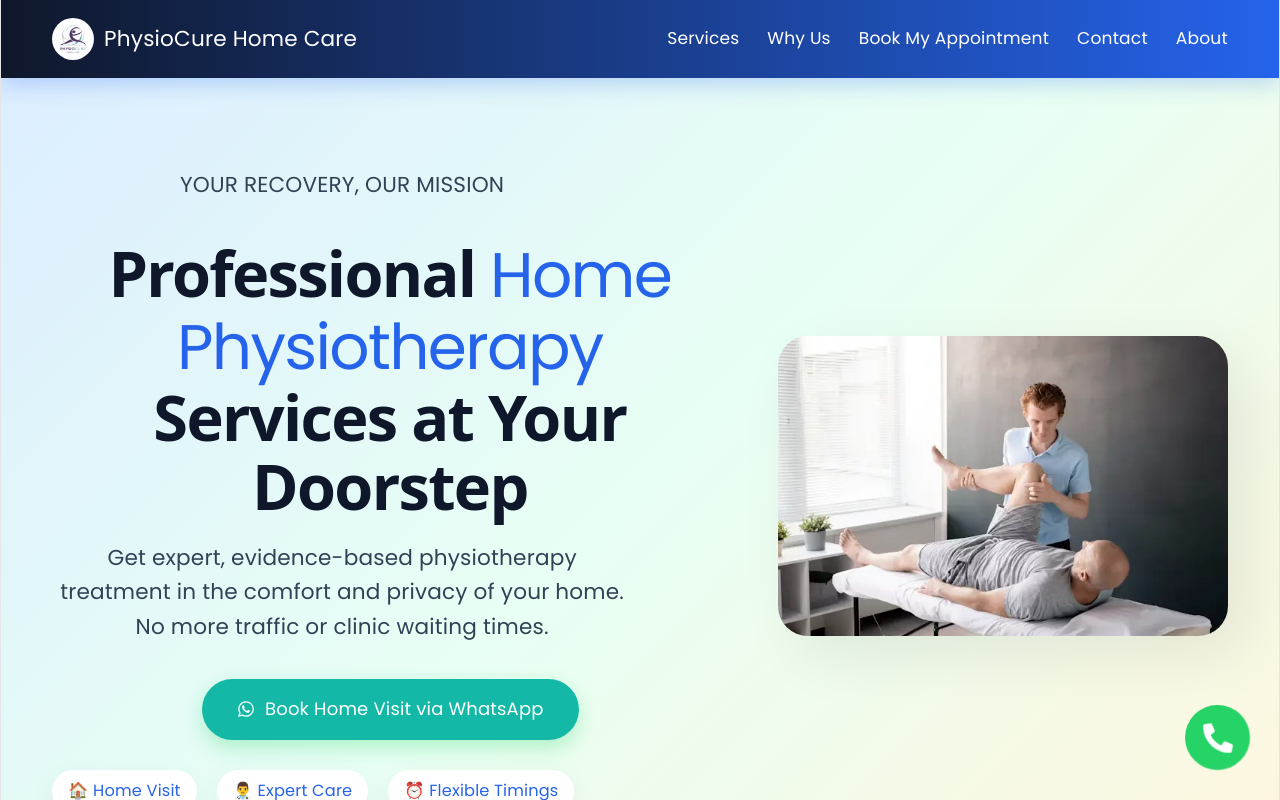
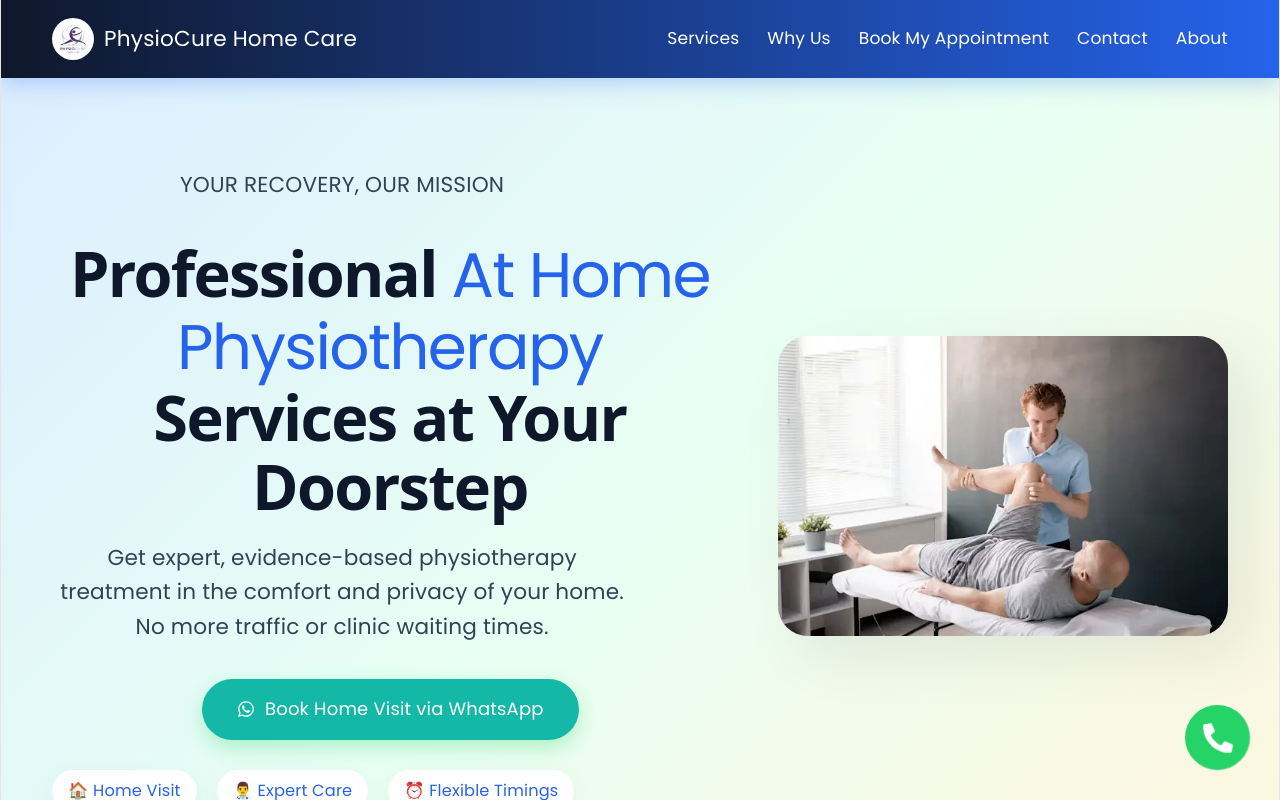
Before and after one commit to Taskeen04/PhysioCureHome-Care, a React (Vite) app: page / in a window 1280 px wide. Shown: the top 800 px of the page. Built offline with nearby package versions, Linux system fonts and the light colour scheme.

Commit message:
Added at

```diff
--- a/src/App.jsx
+++ b/src/App.jsx
@@ -73,7 +73,7 @@ const Hero = memo(() => {
     <section className="hero fade-in" aria-label="Introduction">
       <div>
         <p>YOUR RECOVERY, OUR MISSION</p>
-        <h1>Professional <span>Home Physiotherapy</span> Services at Your Doorstep</h1>
+        <h1>Professional <span>At Home Physiotherapy</span> Services at Your Doorstep</h1>
         <p>Get expert, evidence-based physiotherapy treatment in the comfort and privacy of your home. No more traffic or clinic waiting times.</p>
         <a
   className="btn btn-wa"
```
